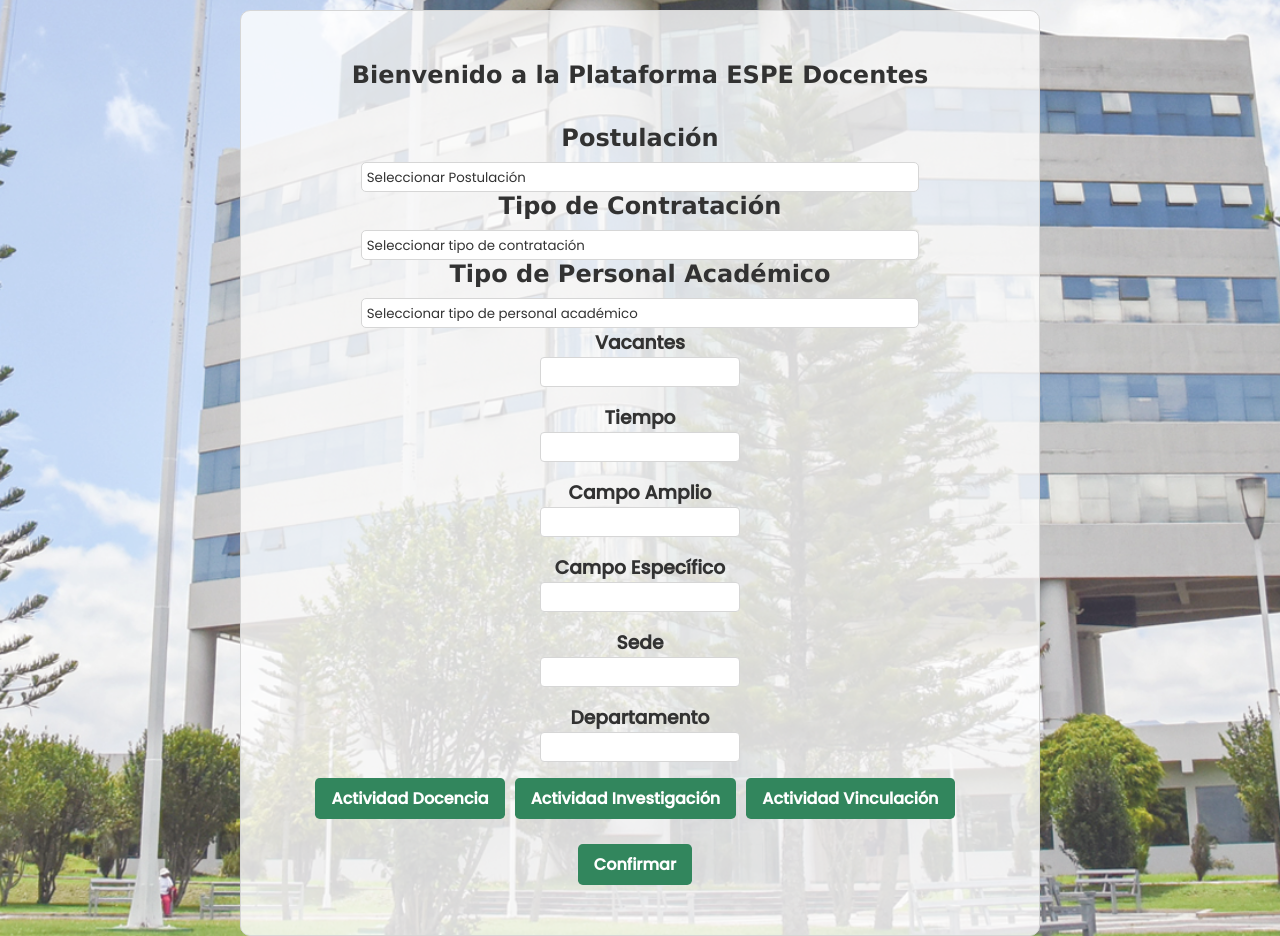
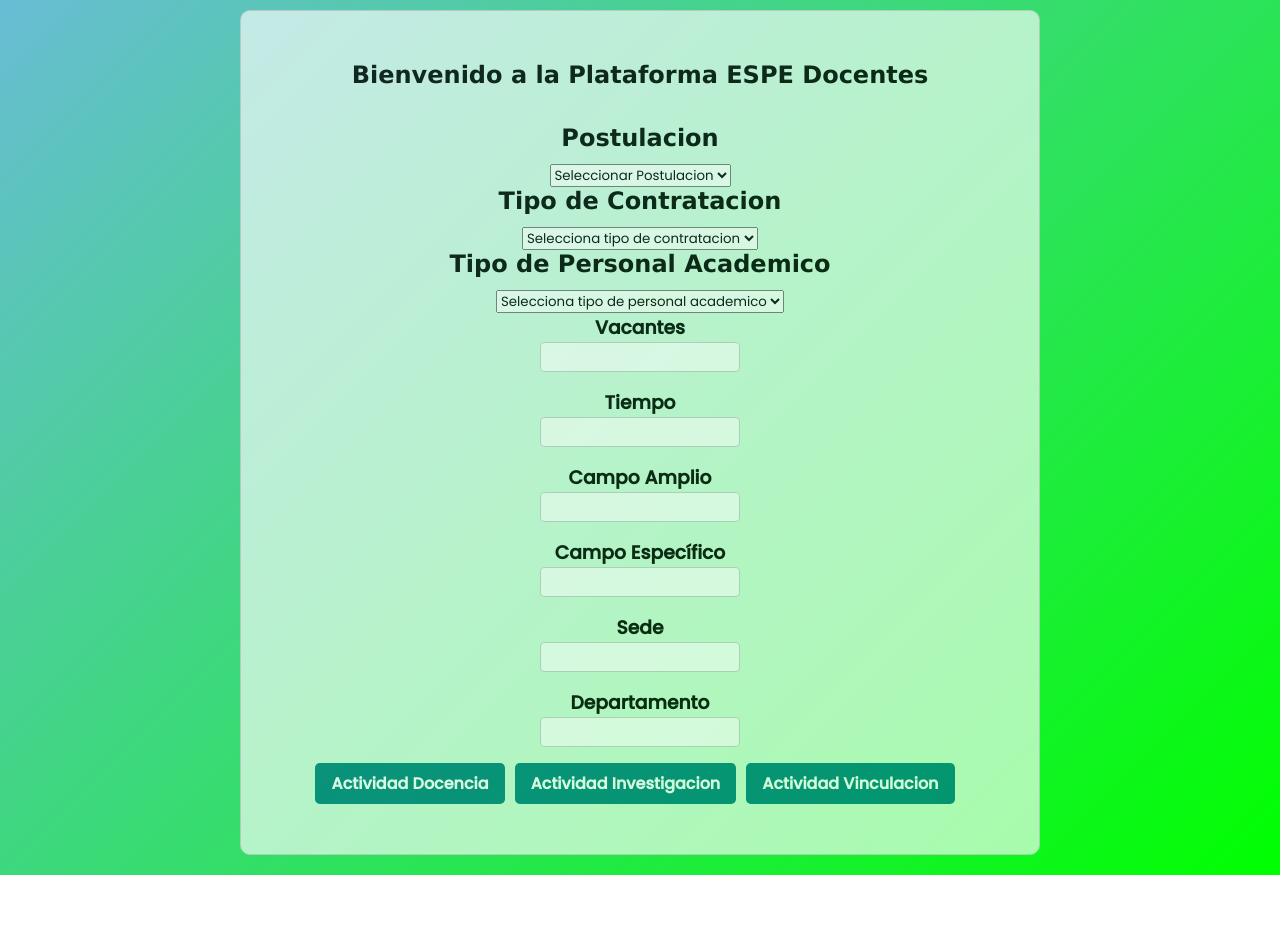
Before and after one commit to alissonclavijo/BaseDeDatosPostulacionesGrupo1, a React (Create React App) app in the folder client/: page /postulacion in a window 1280 px wide. Shown: the part 180-1116 px from the top of the page. After the commit the page ends 1055 px from the top, so only its background shows below. Built offline with nearby package versions, Linux system fonts and the light colour scheme.

Commit message:
Pagina para subir docs
cuenta las paginas

```diff
--- a/client/package.json
+++ b/client/package.json
@@ -7,15 +7,18 @@
     "@testing-library/react": "^13.4.0",
     "@testing-library/user-event": "^13.5.0",
     "bootstrap": "^5.3.0",
+    "pdf-lib": "^1.17.1",
     "react": "^18.2.0",
     "react-bootstrap": "^2.9.0-beta.0",
     "react-dom": "^18.2.0",
+    "react-dropzone": "^14.2.3",
     "react-google-recaptcha": "^3.1.0",
     "react-icons": "^4.10.1",
     "react-router-dom": "^6.14.2",
     "react-scripts": "5.0.1",
     "react-select": "^5.7.4",
-    "web-vitals": "^2.1.4"
+    "web-vitals": "^2.1.4",
+    "xlsx": "^0.18.5"
   },
   "scripts": {
     "start": "react-scripts start",
--- a/client/src/components/Navpost.css
+++ b/client/src/components/Navpost.css
@@ -1,3 +1,4 @@
+
 .navbarpost{
     background-color: #060b26;
     height: 80px;
@@ -12,7 +13,7 @@
     background: none;
 }
 
-.nav-menu1{
+.nav-menu1 {
     background-color: #060b26;
     width: 250px;
     height: 100vh;
@@ -22,12 +23,14 @@
     top: 0;
     left: -100%;
     transition: 850ms;
-}
+    z-index: 1; /* Agregar un z-index para que el menú esté por encima de otros elementos */
+  }
 
-.nav-menu1.active{
+  .nav-menu1.active {
     left: 0;
     transition: 350ms;
-}
+    z-index: 2; /* Asegurarse de que el menú activo esté por debajo del contenido */
+  }
 
 .nav-text{
     display: flex;
--- a/client/src/components/SiderbarData.js
+++ b/client/src/components/SiderbarData.js
@@ -24,7 +24,7 @@
         cName:'nav-text'
     },
     {
-        title:'Cerras Sesión',
+        title:'Cerrar Sesión',
         path:'/',
         icon: <BiICons.BiExit/>,
         cName:'nav-text'
--- /dev/null
+++ b/client/src/routes/InfoPost.css
@@ -0,0 +1,73 @@
+.body {
+    font-family: Arial, sans-serif;
+    margin: 0 0 0 0;
+    padding: 0 0 20px 0;
+    background: linear-gradient(135deg, #71b7e6, #00ff00);
+}
+
+.container-inf {
+    max-width: 600px;
+    height: 695px;
+    margin: 20px auto;
+    padding: 20px;
+    border: 1px solid #cccccc;
+    background-color: rgba(255, 255, 255, 0.5);
+    border-radius: 4px;
+    box-shadow: 0 4px 8px rgba(0, 0, 0, 0.1);
+}
+
+.container-inf h5{
+    text-align: end;
+    padding-right: 18px;
+    padding-bottom: 10px;
+}
+.input-container {
+    display: flex;
+    align-items: center;
+    margin-bottom: 20px;
+}
+
+.input-container label {
+    flex: 1;
+    font-weight: bold;
+}
+
+
+.dropzone {
+    flex: 3;
+    border: 2px dashed #aaaaaa;
+    padding: 1rem;
+    cursor: pointer;
+}
+
+.dropzone p {
+    margin: 0;
+}
+
+.input-container input[type='text'] {
+    flex: 1;
+    padding: 8px;
+    margin-left: 10px;
+    border: 1px solid #aaaaaa;
+    border-radius: 4px;
+}
+
+.input-container input[type='text']:read-only {
+    background-color: #f9f9f9;
+}
+
+.hojas input{
+    width: 50px;
+text-align: center;
+}
+
+.archivo {
+    width: 200px;
+    height: 45px;
+    text-align: center;
+}
+
+.label{
+    text-align: center;
+    padding-right: 20px;
+}
--- a/client/src/routes/Postulacion.css
+++ b/client/src/routes/Postulacion.css
@@ -1,6 +1,7 @@
 .contenedor {
+  text-align: center;
   padding-top: 50px;
-  background-image: url("../img/edifcentral.jpg"); /* Ruta de la imagen de fondo */
+  /* background-image: url("../img/espe.jpg"); Ruta de la imagen de fondo */
   background-size: cover; /* Ajustar la imagen al tamaño del contenedor */
   background-position: center; /* Centrar la imagen de fondo */
   opacity: 0.8; /* Opacidad de la imagen de fondo */
@@ -42,7 +43,7 @@
 
 /* Estilos para los botones no seleccionables */
 button {
-  background-color: #006935; /* Color de fondo del botón */
+  background-color: #008080; /* Color de fondo del botón */
   color: #fff; /* Color del texto del botón */
   padding: 8px 16px; /* Espacio interno del botón (arriba/abajo izquierda/derecha) */
   border: none; /* Quitar el borde del botón */
@@ -57,17 +58,8 @@
 /* Deplegable de formato de archivos */
 /* Estilos para el menú desplegable personalizado */
 .custom-select {
-  width: 80%; /* Ancho del cuadro de selección */
-  height: 30px; /* Altura del cuadro de selección */
-  padding: 5px; /* Espacio interno del cuadro de selección */
-  border: 1px solid #ccc; /* Borde del cuadro de selección */
-  background-color: #fff; /* Color de fondo del cuadro de selección */
-  cursor: pointer; /* Cambiar el cursor cuando se pasa sobre el cuadro de selección */
-  outline: none; /* Quitar el contorno del cuadro de selección al hacer clic en él */
-  appearance: none; /* Quitar el estilo nativo del cuadro de selección en ciertos navegadores */
-  -webkit-appearance: none;
-  -moz-appearance: none;
-  border-radius: 5px; /* Borde redondeado del cuadro de selección */
+  position: relative;
+  display: inline-block;
 }
 
 .custom-select select {
--- a/client/src/routes/Postulacion.js
+++ b/client/src/routes/Postulacion.js
@@ -3,64 +3,46 @@
 import "./Postulacion.css";
 
 function Postulacion() {
-  const [postulacionOption, setPostulacionOption] = useState(""); // Estado para controlar la opción seleccionada en el combo box de Postulacion
-  const [contratacionOption, setContratacionOption] = useState(""); // Estado para controlar la opción seleccionada en el combo box de Contratación
-  const [personalOption, setPersonalOption] = useState(""); // Estado para controlar la opción seleccionada en el combo box de Personal Académico
+  const [selectedOption, setSelectedOption] = useState(""); // Estado para controlar la opción seleccionada en el combo box
 
-  const handlePostulacionChange = (event) => {
-    setPostulacionOption(event.target.value);
-  };
-
-  const handleContratacionChange = (event) => {
-    setContratacionOption(event.target.value);
-  };
-
-  const handlePersonalChange = (event) => {
-    setPersonalOption(event.target.value);
+  const handleOptionChange = (event) => {
+    setSelectedOption(event.target.value);
   };
 
   const handleButtonClick = () => {
-    // Aquí puedes agregar la lógica para confirmar los campos
-    if (postulacionOption && contratacionOption && personalOption) {
-      const message = `Verifique los datos:\n\nTipo de contratación: ${contratacionOption}\nTipo de personal: ${personalOption}\n\nSolo puede postular una vez por concurso, verifique los datos antes de enviar.`;
-      window.alert(message);
-    } else {
-      alert("Por favor, completa todos los campos antes de confirmar.");
-    }
-  };
-
-  // Función que verifica si todos los campos están llenos
-  const areFieldsFilled = () => {
-    return postulacionOption && contratacionOption && personalOption;
+    // Aquí puedes agregar la lógica que desees para el botón
+    // Por ejemplo, cambiar el color o realizar alguna acción específica
+    // En este ejemplo, solo cambiaremos el color del botón.
   };
 
   return (
     <>
+    <div className="body">
       <Navpost />
 
       <div className="contenedor">
         <div className="postulacion">
           <h1>Bienvenido a la Plataforma ESPE Docentes</h1>
-          <br />
-          <h1>Postulación</h1>
-          <select className="custom-select" value={postulacionOption} onChange={handlePostulacionChange}>
-            <option value="">Seleccionar Postulación</option>
+          <br/>
+          <h1>Postulacion</h1>
+          <select value={selectedOption} onChange={handleOptionChange}>
+            <option value="">Seleccionar Postulacion</option>
             <option value="opcion1">Opción 1</option>
             <option value="opcion2">Opción 2</option>
             <option value="opcion3">Opción 3</option>
           </select>
 
-          <h1>Tipo de Contratación</h1>
-          <select className="custom-select" value={contratacionOption} onChange={handleContratacionChange}>
-            <option value="">Seleccionar tipo de contratación</option>
+          <h1>Tipo de Contratacion</h1>
+          <select value={selectedOption} onChange={handleOptionChange}>
+            <option value="">Selecciona tipo de contratacion</option>
             <option value="opcion1">Opción 1</option>
             <option value="opcion2">Opción 2</option>
             <option value="opcion3">Opción 3</option>
           </select>
 
-          <h1>Tipo de Personal Académico</h1>
-          <select className="custom-select" value={personalOption} onChange={handlePersonalChange}>
-            <option value="">Seleccionar tipo de personal académico</option>
+          <h1>Tipo de Personal Academico</h1>
+          <select value={selectedOption} onChange={handleOptionChange}>
+            <option value="">Selecciona tipo de personal academico</option>
             <option value="opcion1">Opción 1</option>
             <option value="opcion2">Opción 2</option>
             <option value="opcion3">Opción 3</option>
@@ -72,7 +54,7 @@
               type="text"
               value=""
               readOnly
-              className="cuadro-texto"
+              class="cuadro-texto"
             />
           </div>
           <div>
@@ -81,7 +63,7 @@
               type="text"
               value=""
               readOnly
-              className="cuadro-texto"
+              class="cuadro-texto"
             />
           </div>
           <div>
@@ -90,7 +72,7 @@
               type="text"
               value=""
               readOnly
-              className="cuadro-texto"
+              class="cuadro-texto"
             />
           </div>
           <div>
@@ -99,7 +81,7 @@
               type="text"
               value=""
               readOnly
-              className="cuadro-texto"
+              class="cuadro-texto"
             />
           </div>
           <div>
@@ -108,7 +90,7 @@
               type="text"
               value=""
               readOnly
-              className="cuadro-texto"
+              class="cuadro-texto"
             />
           </div>
           <div>
@@ -117,13 +99,13 @@
               type="text"
               value=""
               readOnly
-              className="cuadro-texto"
+              class="cuadro-texto"
             />
           </div>
 
           <button onClick={handleButtonClick}>Actividad Docencia</button>
-          <button onClick={handleButtonClick}>Actividad Investigación</button>
-          <button onClick={handleButtonClick}>Actividad Vinculación</button><br/>
+          <button onClick={handleButtonClick}>Actividad Investigacion</button>
+          <button onClick={handleButtonClick}>Actividad Vinculacion</button>
 
           {/*
           <h2>Botón desplegable para formatos de documentos</h2>
@@ -144,11 +126,8 @@
             </select>
           </div>
          */}
-         <br/>
-          <button onClick={handleButtonClick} disabled={!areFieldsFilled()}>
-            Confirmar
-          </button>
         </div>
+      </div>
       </div>
     </>
   );
--- a/client/src/routes/RegisterInformation.js
+++ b/client/src/routes/RegisterInformation.js
@@ -23,6 +23,8 @@
     window.location.href = '/login';
   };
 
+
+
   return(
     <>
     <Navbar/>
@@ -31,7 +33,7 @@
       <h2>FORMULARIO DE ADMISIÓN PARA DOCENTES</h2>
       <form onSubmit={handleSubmit}>
         <div className="form-group">
-          <label htmlFor="nombres">NOMBRES COMPLETOS:</label>
+          <label htmlFor="nombres">NOMBRE COMPLETO:</label>
           <input
             type="text"
             id="nombres"
```
Also changed, not shown: client/src/App.js (+6 -5 lines), client/src/components/ArchivoInput.js (added, +32 -0 lines), client/src/components/NumeroHojasInput.js (added, +42 -0 lines), client/src/routes/InforPost.js (added, +66 -0 lines), 1 other file (tests, documents, lock files or other folders).
